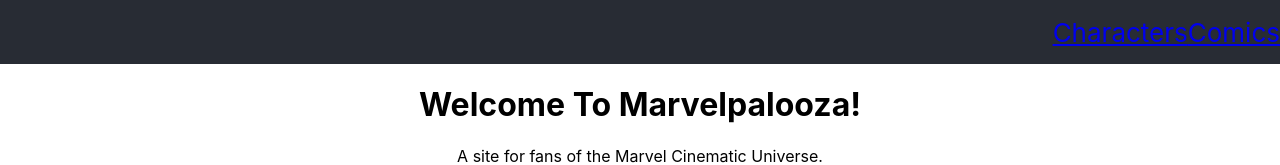
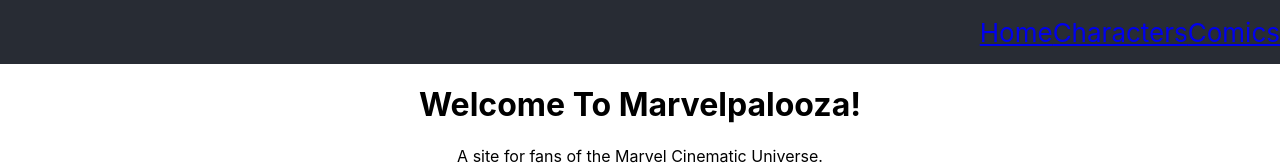
Before and after one commit to smclairecarden/marvel-poject, a React (Create React App) app: page / in a window 1280 px wide. Shown: the top 165 px of the page. Built offline with nearby package versions, Linux system fonts and the light colour scheme.

Commit message:
add home button to navBar

```diff
--- a/src/App.js
+++ b/src/App.js
@@ -11,6 +11,7 @@
 
 function App() {
 const [navItems, setNavItems] = useState([
+  {url: "/", name: 'Home'},
   {url: "/characters", name: "Characters"},
   {url: "/comics", name: "Comics"}
 ])
--- a/src/pages/CharacterEvents/CharacterEvents.jsx
+++ b/src/pages/CharacterEvents/CharacterEvents.jsx
@@ -1,6 +1,6 @@
 import { useState, useEffect } from "react"
 import { getEvents } from "../../services/api-calls"
-import { useLocation } from "react-router-dom"
+import { useLocation, Link } from "react-router-dom"
 
 const CharacterEvents = (props) => {
   const [events, setEvents] = useState([])
@@ -15,6 +15,9 @@
   return (
     <>
       <h1>Character Events</h1>
+      <Link to="/characters">
+          <button>Back To Search</button>
+      </Link>
       <>
         {events.map(event =>
           <div key={events.id}>
```
